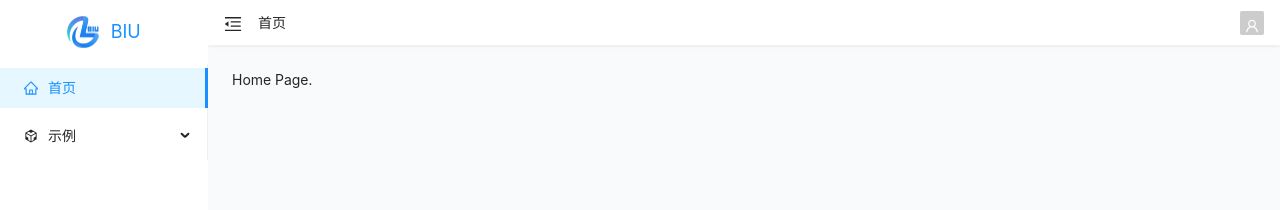
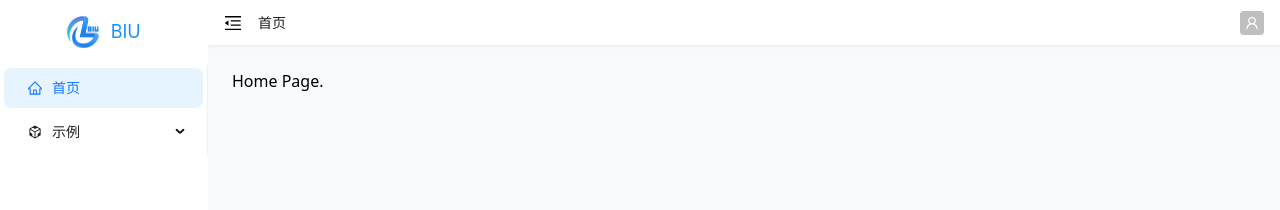
Before and after one commit to juntingl/react-webpack-tpl, a React app: page /home in a window 1280 px wide. Shown: the top 210 px of the page. Built offline with nearby package versions, Linux system fonts and the light colour scheme.

Commit message:
feat: upgrade antd5.x and fixed that Menu didn't omit menus in response as expected in Flex layout.

```diff
--- a/babel.config.js
+++ b/babel.config.js
@@ -10,15 +10,5 @@ module.exports = {
     ],
     "@babel/preset-typescript",
   ],
-  plugins: [
-    [
-      // 按需引入 antd 样式
-      "import",
-      {
-        libraryName: "antd",
-        libraryDirectory: "es",
-        style: true,
-      },
-    ],
-  ],
+  plugins: [],
 };
--- a/package.json
+++ b/package.json
@@ -40,7 +40,6 @@
     "@typescript-eslint/parser": "^5.41.0",
     "autoprefixer": "^10.4.12",
     "babel-loader": "^8.2.5",
-    "babel-plugin-import": "^1.13.5",
     "chalk": "2.4.2",
     "copy-webpack-plugin": "^11.0.0",
     "cross-env": "^7.0.3",
@@ -81,7 +80,7 @@
     "@tanstack/react-query-devtools": "^4.20.4",
     "@types/react": "^18.0.20",
     "@types/react-dom": "^18.0.6",
-    "antd": "^4.23.1",
+    "antd": "5.x",
     "axios": "^0.27.2",
     "c-log-kit": "^0.0.4",
     "lodash-es": "^4.17.21",
--- a/src/app.tsx
+++ b/src/app.tsx
@@ -1,4 +1,4 @@
-import "global.less";
+import "./global.css";
 
 import { Suspense } from "react";
 import { BrowserRouter } from "react-router-dom";
--- a/src/components/MainLayout/NavRightContent.tsx
+++ b/src/components/MainLayout/NavRightContent.tsx
@@ -1,9 +1,8 @@
 import type { ItemType } from "antd/lib/menu/hooks/useItems";
 
+import { LogoutOutlined, UserOutlined } from "@ant-design/icons";
+import { Avatar, Dropdown, Space } from "antd";
 import { useCallback } from "react";
-
-import { Avatar, Dropdown, Menu, Space } from "antd";
-import { LogoutOutlined, UserOutlined } from "@ant-design/icons";
 
 const NavRightContent = () => {
   const onMenuClick = useCallback((event: { key: string }) => {
@@ -27,11 +26,9 @@ const NavRightContent = () => {
     },
   ];
 
-  const menu = <Menu items={menuItems} onClick={onMenuClick} />;
-
   return (
     <Space>
-      <Dropdown overlay={menu} className="pb-2.5">
+      <Dropdown menu={{ items: menuItems, onClick: onMenuClick }} className="pb-2.5">
         <span className="mr-4">
           <Avatar shape="square" size="small" icon={<UserOutlined />} />
         </span>
--- a/src/components/MainLayout/Navigation.tsx
+++ b/src/components/MainLayout/Navigation.tsx
@@ -44,7 +44,7 @@ const Navigation: React.FC<{
       width={208}
       collapsedWidth={60}
       collapsed={collapsed}
-      className="sticky top-0 z-20 h-screen"
+      className="sticky top-0 z-20 min-h-screen"
     >
       <ClassNames>
         {({ cx }) => (
@@ -55,9 +55,11 @@ const Navigation: React.FC<{
         )}
       </ClassNames>
 
+      <div style={{ display: "flex" }}>
         <Menu
+          style={{ minWidth: 0, flex: "auto" }}
+          mode="inline"
           theme={theme}
-        mode="inline"
           items={items}
           defaultOpenKeys={!collapsed ? relatedKeys : []}
           selectedKeys={relatedKeys}
@@ -65,6 +67,7 @@ const Navigation: React.FC<{
             navigate(selectInfo.key);
           }}
         />
+      </div>
     </Layout.Sider>
   );
 };
--- a/src/global.less
+++ b/src/global.css
@@ -3,5 +3,5 @@
 @tailwind utilities;
 
 body {
-  background-color: #ffee;
+  /* background-color: #ffee; */
 }
--- a/src/modifyVars.less.ts
+++ b/src/modifyVars.less.ts
@@ -1,3 +1,3 @@
 export default {
   primaryColor: "#ff7a45",
-}
+};
--- a/typings.d.ts
+++ b/typings.d.ts
@@ -3,9 +3,7 @@ declare module "*.less";
 declare module "*.scss";
 declare module "*.png";
 declare module "*.svg" {
-  export function ReactComponent(
-    props: React.SVGProps<SVGSVGElement>
-  ): React.ReactElement;
+  export function ReactComponent(props: React.SVGProps<SVGSVGElement>): React.ReactElement;
   const url: string;
   export default url;
 }
```
Also changed, not shown: 2 other files (tests, documents, lock files or other folders). Lines whose indentation alone changed are shown as unchanged.
